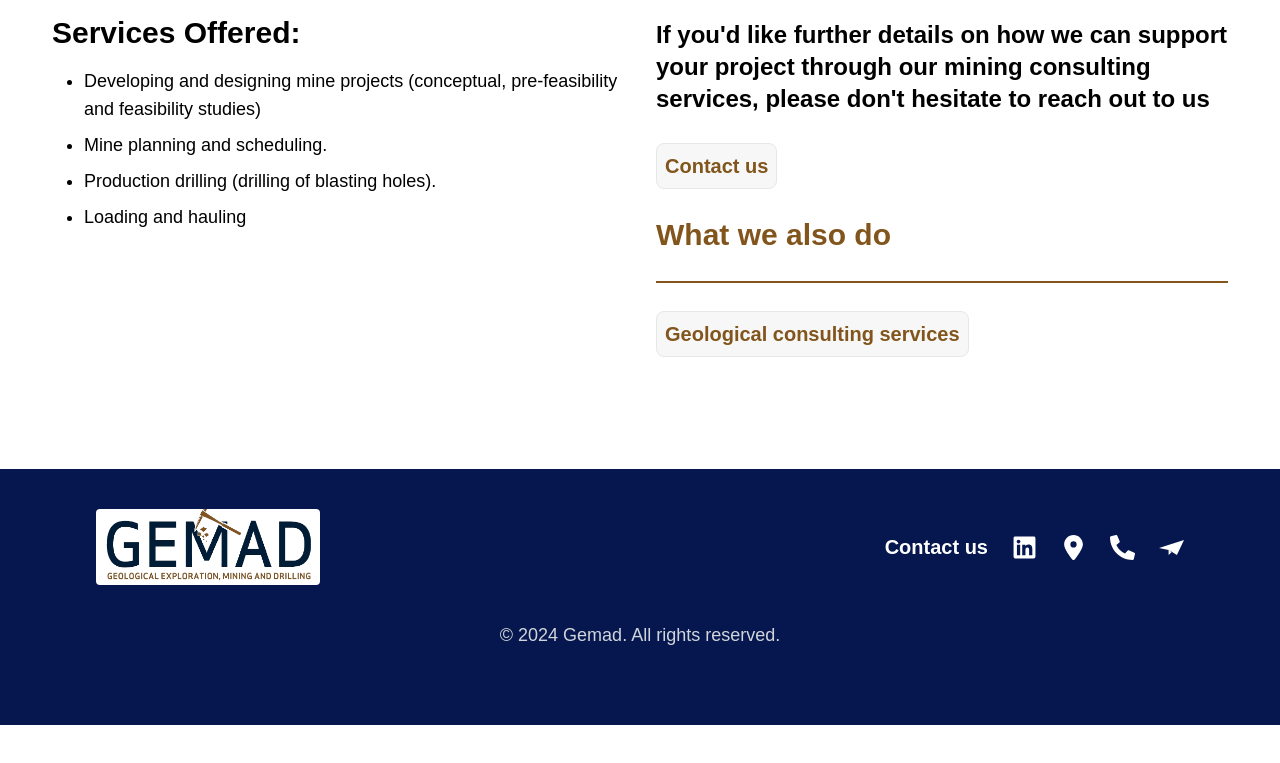
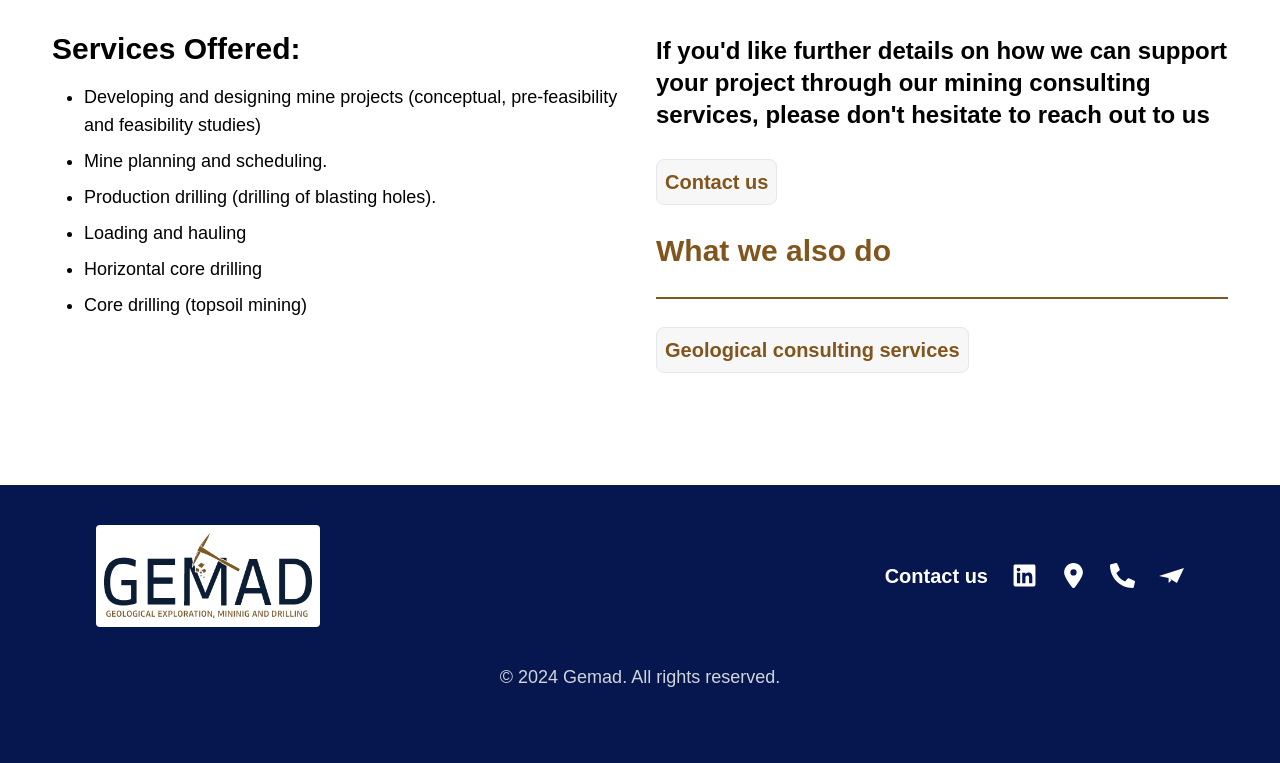
Before and after one commit to munashex/gemad, a React (Vite) app: page /services/mining in a window 1280 px wide. Shown: the part 415-1178 px from the top of the page. Before the commit the page ends 1140 px from the top, so only its background shows below. Built offline with nearby package versions, Linux system fonts and the light colour scheme; what tailwindcss-animated would draw is missing.

Commit message:
almost there

```diff
--- a/src/Pages/Mining.jsx
+++ b/src/Pages/Mining.jsx
@@ -29,6 +29,8 @@ const navigate = useNavigate()
           <li>Mine planning and scheduling.</li>
           <li>Production drilling (drilling of blasting holes).</li>
           <li>Loading and hauling</li>
+          <li>Horizontal core drilling</li>
+          <li>Core drilling (topsoil mining)</li>
         </ul>
       </div>
 
--- a/src/components/Footer/Footer.jsx
+++ b/src/components/Footer/Footer.jsx
@@ -14,7 +14,7 @@ const googleLocation = "https://www.google.com/maps/place/Mareu/@-26.1479517,28.
                 <div className="flex flex-col md:flex-row justify-between items-center gap-y-9 md:gap-x-12">
                     <div className="w-full md:w-1/3 flex justify-center md:justify-start">
                     <img alt="gemadLogo" src={gemadLogo}
-                    className="bg-white rounded w-52 lg:w-56" />
+                    className="bg-white rounded w-52 lg:w-56 p-2" />
                     </div>
 
                     <div className="flex items-center gap-6">
```
Also changed, not shown: src/assets/gemadLogo.png.
